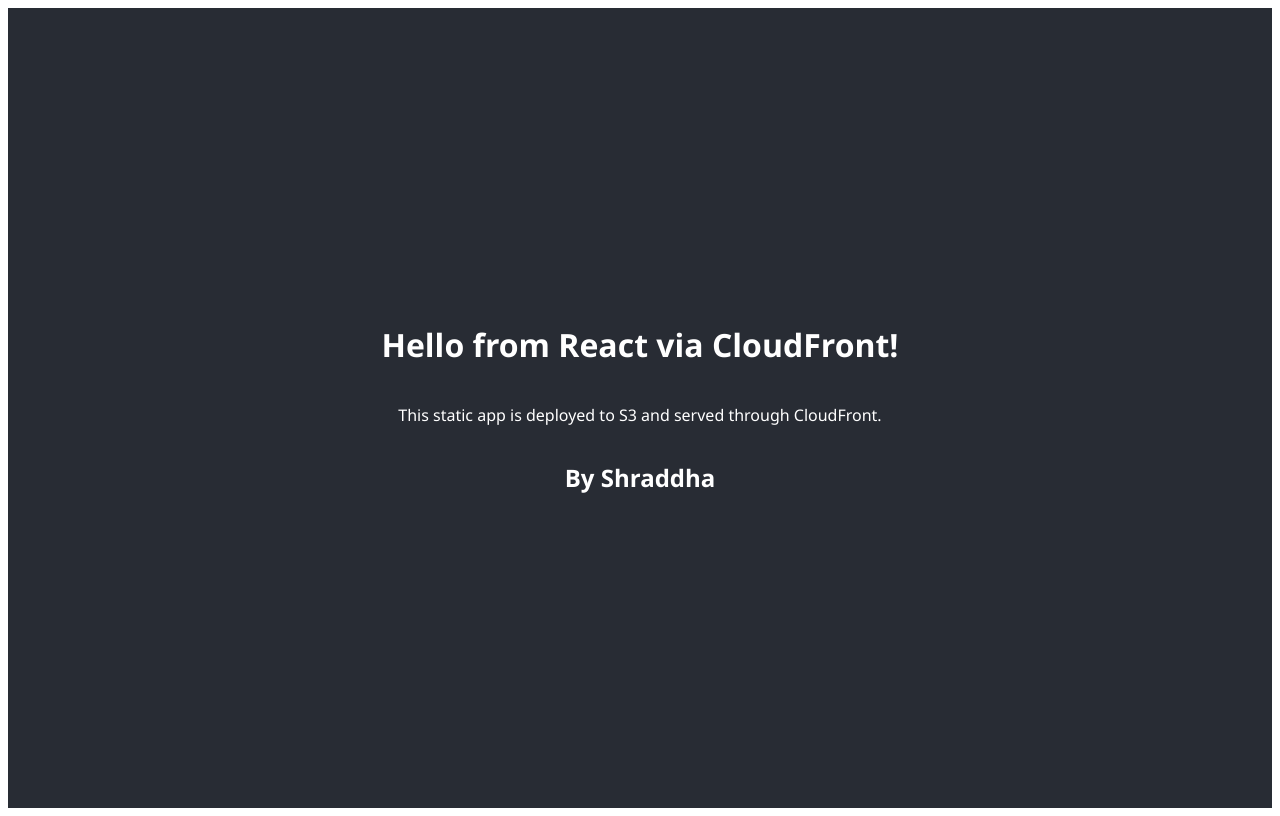
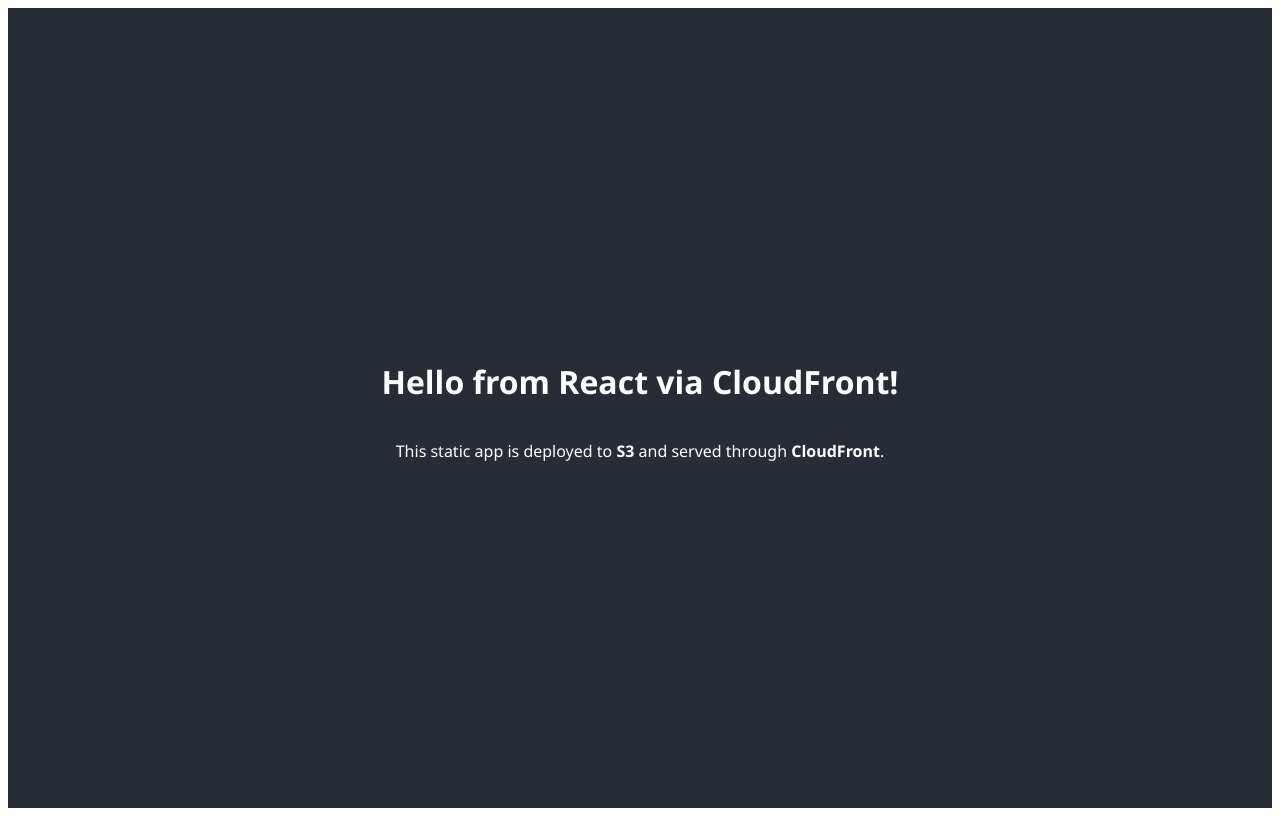
Before and after one commit to iam-shraddha/react-cloudfront-app, a React (Create React App) app: page / in a window 1280 px wide. Built offline with nearby package versions, Linux system fonts and the light colour scheme.

Commit message:
Update App.js

```diff
--- a/src/App.js
+++ b/src/App.js
@@ -1,11 +1,11 @@
+import React from 'react';
 import './App.css';
 
 function App() {
   return (
     <div className="container">
       <h1>Hello from React via CloudFront!</h1>
-      <p>This static app is deployed to S3 and served through CloudFront.</p>
-      <h2>By Shraddha</h2>
+      <p>This static app is deployed to <strong>S3</strong> and served through <strong>CloudFront</strong>.</p>
     </div>
   );
 }
```
